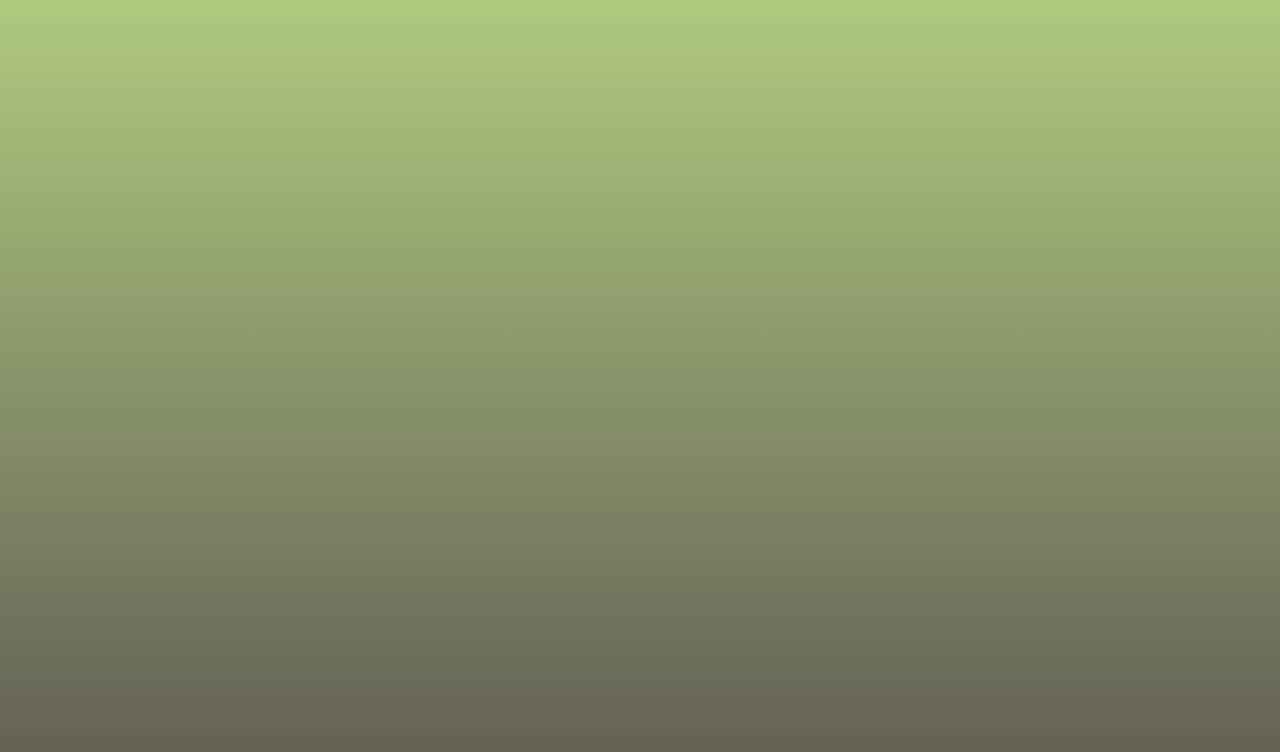
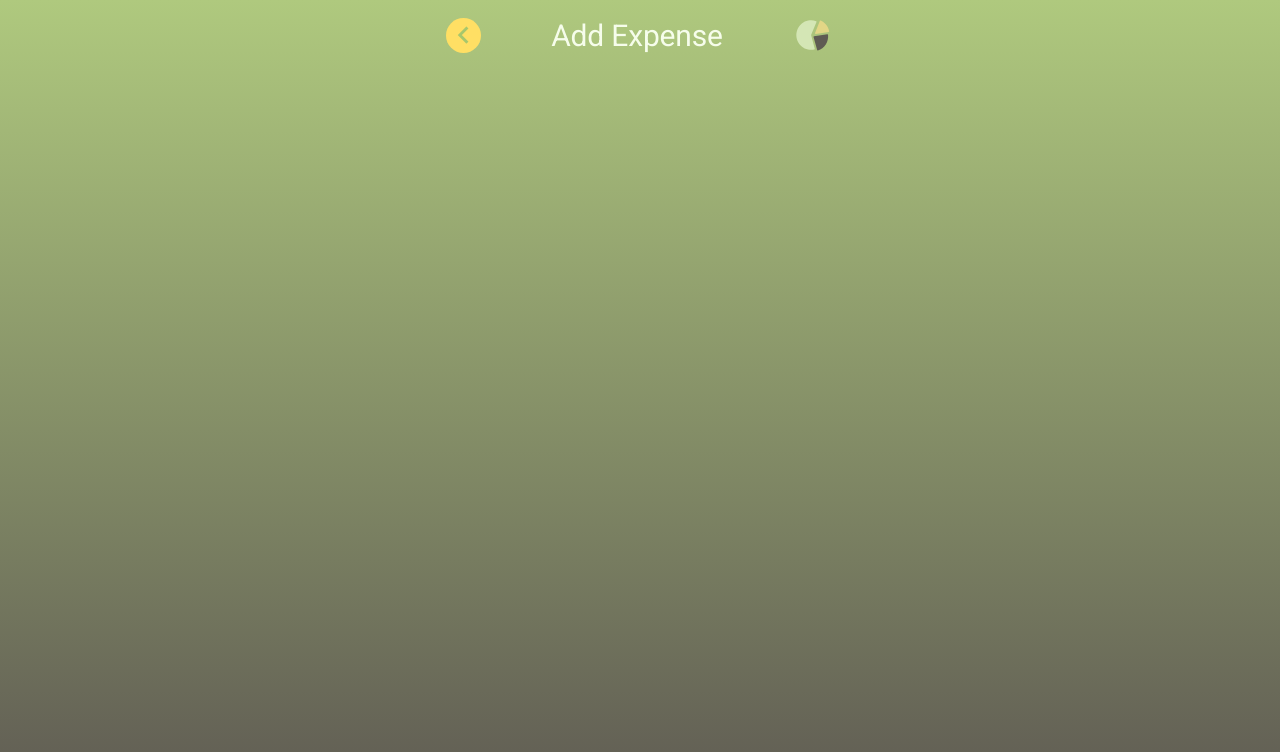
Before and after one commit to shataev/wanna-track-client, a Vue app: page /expenses/new in a window 1280 px wide. Before the commit this address had no page. Shown: the top 752 px of the page. Built offline with nearby package versions, Linux system fonts and the light colour scheme.

Commit message:
feat: new expense page header

```diff
--- /dev/null
+++ b/src/components/icons/LogoIcon.vue
@@ -0,0 +1,24 @@
+<template>
+  <svg width="41" height="39" viewBox="0 0 41 39" fill="none" xmlns="http://www.w3.org/2000/svg">
+    <path
+      d="M21.7641 32.7397C21.8508 33.063 21.6591 33.3967 21.3324 33.47C19.2443 33.9387 17.0768 33.9486 14.9802 33.4962C12.6858 33.0012 10.5424 31.9666 8.72742 30.4783C6.91246 28.99 5.47817 27.0907 4.54333 24.9378C3.6085 22.7848 3.20001 20.4401 3.3517 18.0978C3.50338 15.7556 4.21089 13.4832 5.41561 11.4688C6.62033 9.45435 8.28762 7.75593 10.2794 6.51415C12.2712 5.27236 14.5301 4.52293 16.8691 4.32793C19.0066 4.14974 21.1548 4.43921 23.165 5.17328C23.4794 5.28811 23.6265 5.6437 23.4989 5.95317L18.1749 18.863C18.1242 18.9861 18.1154 19.1224 18.1498 19.251L21.7641 32.7397Z"
+      fill="#D4E6B5"
+    />
+    <path
+      d="M26.7949 4.88822C26.9161 4.57617 27.2679 4.4203 27.5747 4.5542C29.761 5.50829 31.6867 6.97894 33.1843 8.84334C34.6819 10.7077 35.7027 12.9053 36.1629 15.2459C36.2275 15.5744 35.9994 15.8843 35.6686 15.9353L22.7022 17.9365C22.2411 18.0077 21.8758 17.553 22.0448 17.118L26.7949 4.88822Z"
+      fill="#E2D686"
+    />
+    <path
+      d="M34.3642 18.2069C34.6951 18.1561 35.0058 18.3831 35.0431 18.7158C35.4214 22.0966 34.6217 25.5118 32.7684 28.3793C30.9151 31.2468 28.1296 33.3786 24.8917 34.4222C24.5731 34.5249 24.2385 34.3348 24.149 34.0122L20.5413 21.0164C20.4442 20.6665 20.6744 20.3103 21.0333 20.2551L34.3642 18.2069Z"
+      fill="#5F5B53"
+    />
+  </svg>
+</template>
+
+<script>
+export default {
+  name: 'LogoIcon'
+}
+</script>
+
+<style scoped></style>
--- a/src/main.js
+++ b/src/main.js
@@ -13,6 +13,8 @@ import * as components from 'vuetify/components'
 import * as directives from 'vuetify/directives'
 import '@mdi/font/css/materialdesignicons.css'
 import { aliases, mdi } from 'vuetify/iconsets/mdi'
+
+import LogoIcon from '@/components/icons/LogoIcon.vue'
 
 const vuetify = createVuetify({
   components,
--- a/src/pages/NewExpensePage.vue
+++ b/src/pages/NewExpensePage.vue
@@ -1,15 +1,43 @@
 <template>
-  <h1>
-    New Expense Page
-  </h1>
+  <header class="d-flex mb-6 align-center">
+    <v-btn
+      icon="mdi-chevron-left"
+      @click="goBack"
+      height="35"
+      flat=""
+      width="35"
+      size="x-large"
+      color="#FFDF64"
+      class="button-back pa-0 text-app-green-lighter"
+    ></v-btn>
+    <h1 class="flex-grow-1 text-center text-app-light title">Add Expense</h1>
+    <LogoIcon></LogoIcon>
+  </header>
 </template>
 
 <script>
+import LogoIcon from '@/components/icons/LogoIcon.vue'
+
 export default {
-  name: "NewExpensePage"
+  name: 'NewExpensePage',
+  components: { LogoIcon },
+  methods: {
+    goBack() {
+      this.$router.back()
+    }
+  }
 }
 </script>
 
 <style scoped>
+.title {
+  font-size: 30px;
+  font-weight: 400;
+  line-height: 35px;
+  letter-spacing: -0.1804px;
+}
 
+.button-back {
+  font-size: 23px;
+}
 </style>
--- a/src/router/index.js
+++ b/src/router/index.js
@@ -43,7 +43,7 @@ const router = createRouter({
       component: SignUpPage
     },
     {
-      path: '/new-expense',
+      path: '/expenses/new',
       name: 'newExpense',
       component: NewExpensePage
     },
--- a/src/views/HomeView.vue
+++ b/src/views/HomeView.vue
@@ -3,11 +3,12 @@
     <h1 class="flex-grow-1 text-center text-app-light title">Home</h1>
     <v-btn
       icon="$plus"
+      @click="goToAddItem"
       variant="tonal"
       class="bg-app-yellow-lighter"
       height="37"
       width="37"
-      color="app-dark"
+      color="app-green-lighter"
     ></v-btn>
   </header>
   <v-btn-toggle
@@ -47,6 +48,9 @@ export default {
   methods: {
     tabClass(value) {
       return this.tab === value ? 'bg-app-yellow-lighter' : 'bg-transparent'
+    },
+    goToAddItem() {
+      this.$router.push({ name: 'newExpense' })
     }
   }
 }
```
Also changed, not shown: src/assets/img/logo-with-text.svg (added), src/assets/img/logo.svg.
